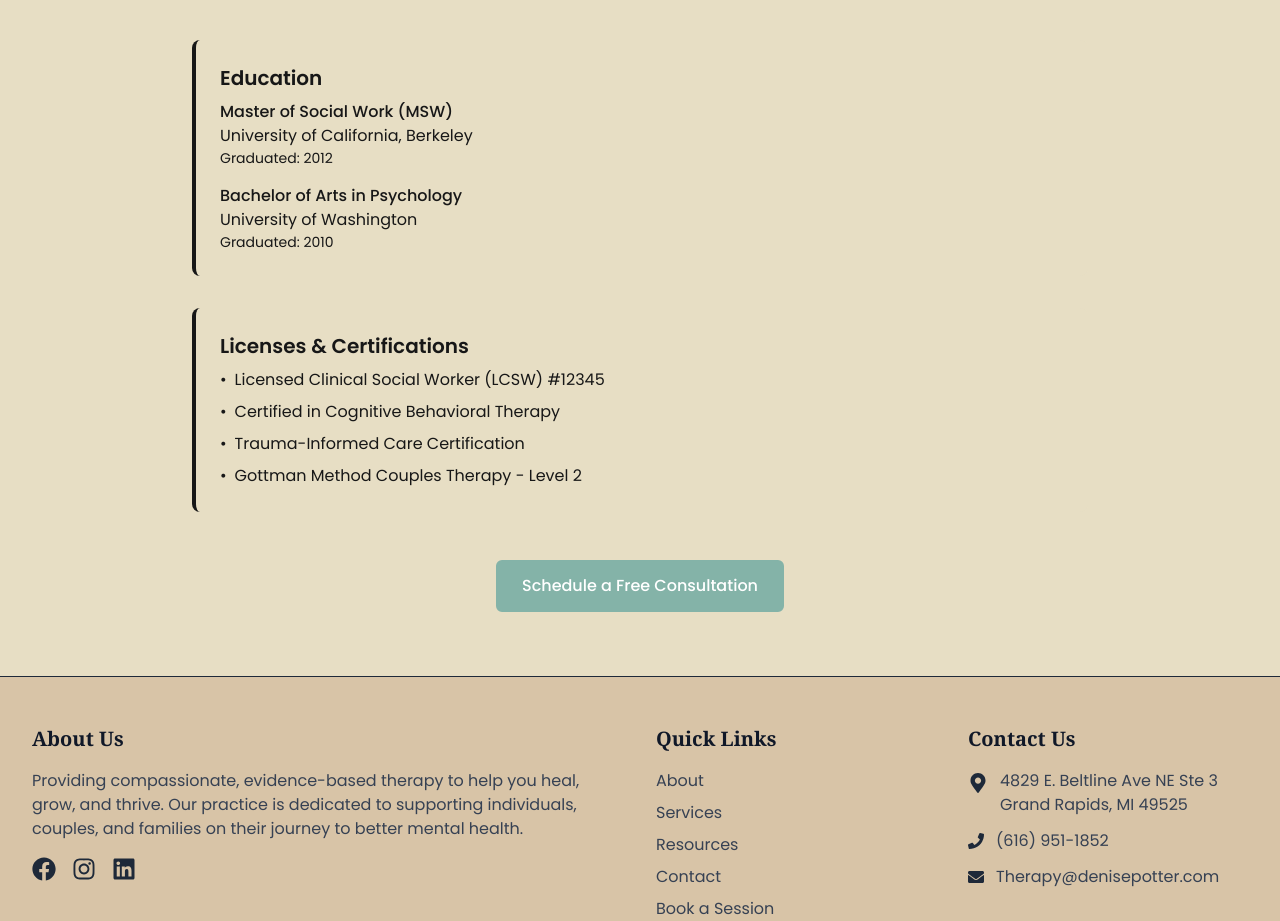
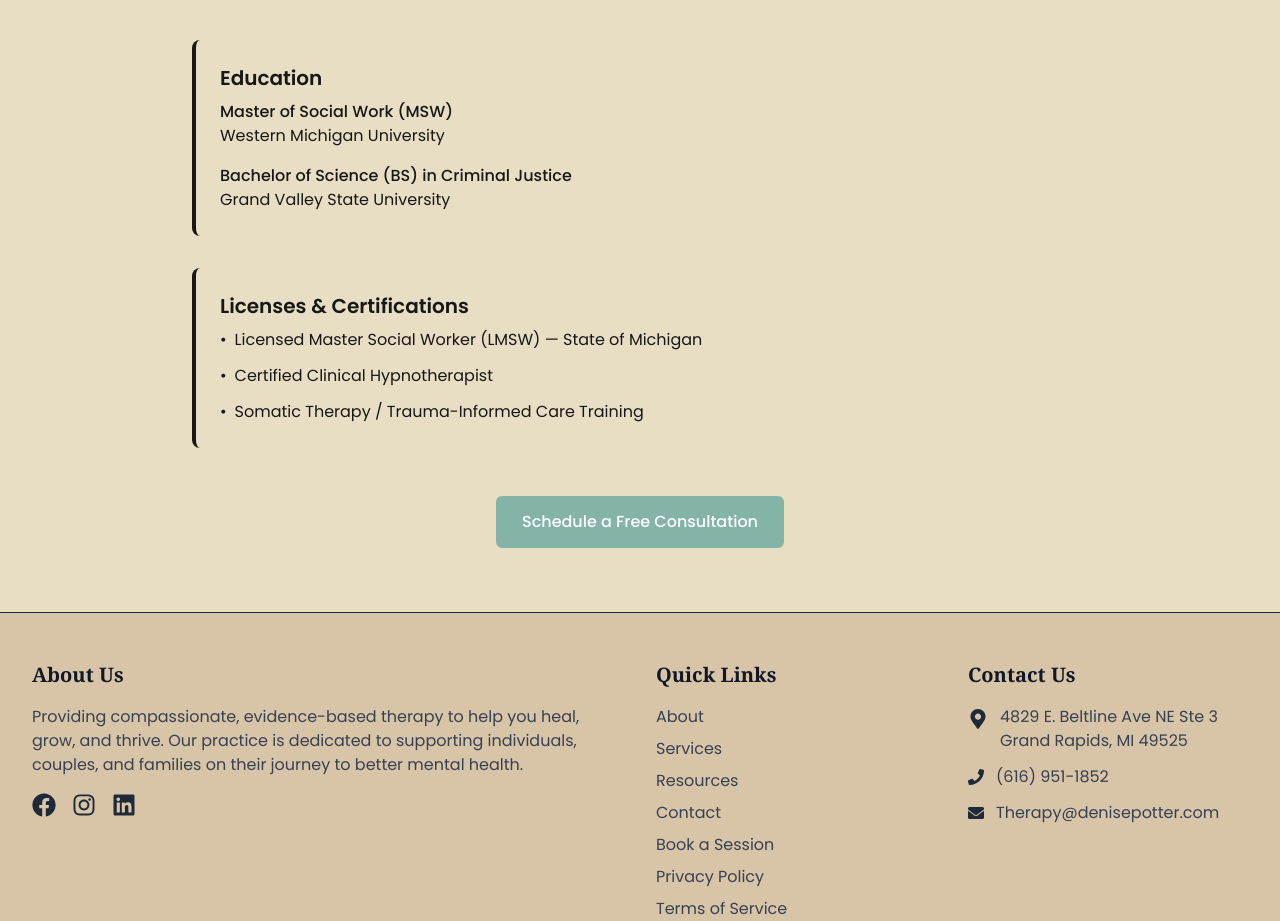
Before and after one commit to Dyligentlydone/Denise, a Next.js app: page /about in a window 1280 px wide. Shown: the part 1700-2621 px from the top of the page. Built offline with nearby package versions, Linux system fonts and the light colour scheme.

Commit message:
Update education and certifications on about page

```diff
--- a/src/app/about/page.tsx
+++ b/src/app/about/page.tsx
@@ -163,13 +163,11 @@ export default function AboutPage() {
                 <ul className="space-y-4">
                   <li>
                     <p className="font-medium">Master of Social Work (MSW)</p>
-                    <p className="text-sage-600">University of California, Berkeley</p>
-                    <p className="text-sm text-sage-500">Graduated: 2012</p>
+                    <p className="text-sage-600">Western Michigan University</p>
                   </li>
                   <li>
-                    <p className="font-medium">Bachelor of Arts in Psychology</p>
-                    <p className="text-sage-600">University of Washington</p>
-                    <p className="text-sm text-sage-500">Graduated: 2010</p>
+                    <p className="font-medium">Bachelor of Science (BS) in Criminal Justice</p>
+                    <p className="text-sage-600">Grand Valley State University</p>
                   </li>
                 </ul>
               </motion.div>
@@ -182,22 +180,18 @@ export default function AboutPage() {
                 className="bg-cream-50 p-6 rounded-lg border-l-4 border-sage-500"
               >
                 <h3 className="text-xl font-semibold text-sage-800 mb-2">Licenses & Certifications</h3>
-                <ul className="space-y-2">
+                <ul className="space-y-3">
                   <li className="flex items-start">
                     <span className="text-sage-600 mr-2">•</span>
-                    <span>Licensed Clinical Social Worker (LCSW) #12345</span>
+                    <span>Licensed Master Social Worker (LMSW) — State of Michigan</span>
                   </li>
                   <li className="flex items-start">
                     <span className="text-sage-600 mr-2">•</span>
-                    <span>Certified in Cognitive Behavioral Therapy</span>
+                    <span>Certified Clinical Hypnotherapist</span>
                   </li>
                   <li className="flex items-start">
                     <span className="text-sage-600 mr-2">•</span>
-                    <span>Trauma-Informed Care Certification</span>
-                  </li>
-                  <li className="flex items-start">
-                    <span className="text-sage-600 mr-2">•</span>
-                    <span>Gottman Method Couples Therapy - Level 2</span>
+                    <span>Somatic Therapy / Trauma-Informed Care Training</span>
                   </li>
                 </ul>
               </motion.div>
```
